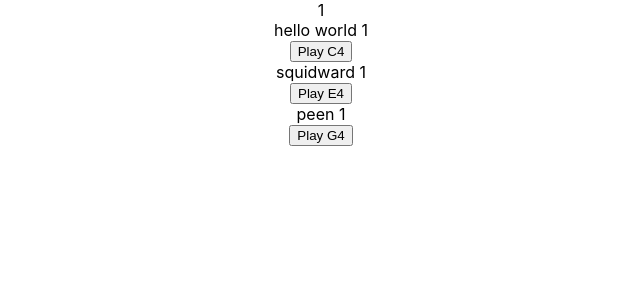
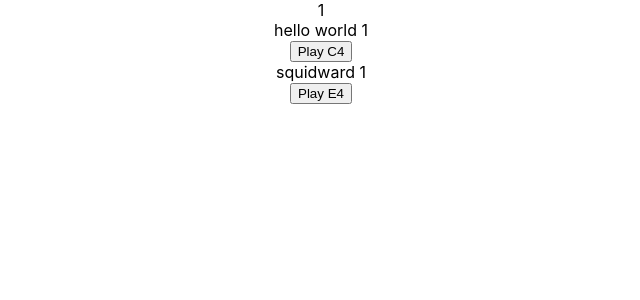
Before and after one commit to AdamWang00/noteflow, a React (Create React App) app in the folder client/: page / in a window 1280 px wide. Shown: the top 300 px of the page, without its empty margins (319-959 px from the left). Built offline with nearby package versions, Linux system fonts and the light colour scheme.

Commit message:
Revert "chord action"
This reverts commit 050a5e2f87be6f0947e7972c7b72f3443b3abbac.

```diff
--- a/client/src/App.js
+++ b/client/src/App.js
@@ -9,8 +9,6 @@ const App = () => {
 
   const lolol = x => x ** 3;
 
-  const lololol = x => x ** 4;
-
   const updateMe = () => {
     setH(h + 1);
   }
@@ -21,7 +19,6 @@ const App = () => {
       <br />
       <Hello note="C4" h={h} update={updateMe} squid="hello world" func={lol} />
       <Hello note="E4" h={h} update={updateMe} squid="squidward" func={lolol} />
-      <Hello note="G4" h={h} update={updateMe} squid="peen" func={lololol} />
     </div>
   );
 }
```
Also changed, not shown: client/package.json (line endings or trailing spaces), client/public/index.html (line endings or trailing spaces), client/src/Hello.js (line endings or trailing spaces), 2 other files (tests, documents, lock files or other folders).
